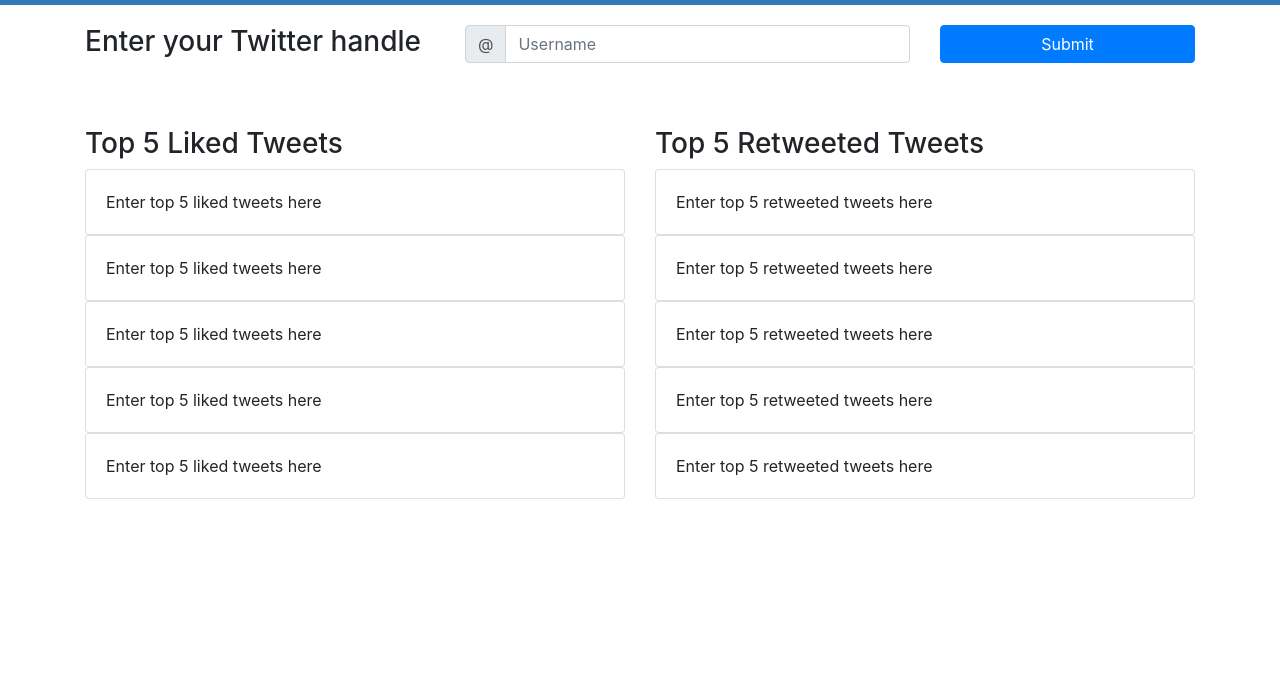
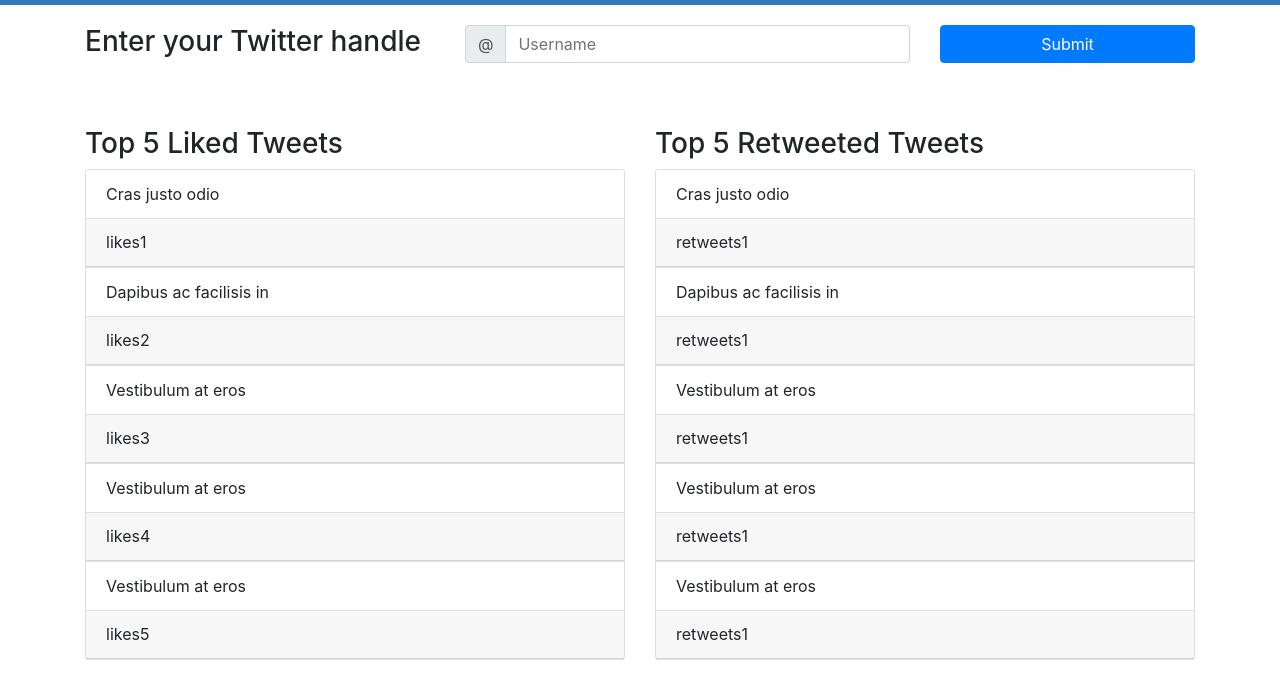
Before and after one commit to ishaanaryautd/Stats4Twitter, a website: page public/index.html in a window 1280 px wide. Shown: the part 51-750 px from the top of the page. Drawn offline with nearby package versions, Linux system fonts and the light colour scheme.

Commit message:
added likes and retweets

```diff
--- a/public/index.html
+++ b/public/index.html
@@ -46,61 +46,40 @@
         </br>
         </br>
 
-        <div class="row">
+        <div class="row" id="row">
             <div class="col-sm-6">
+
                 <h3>Top 5 Liked Tweets</h3>
                 <div class="card">
-                    <div id="like1" class="card-body">
-                        Enter top 5 liked tweets here
-                    </div>
-                </div>
-                <div class="card">
-                    <div id="like2" class="card-body">
-                        Enter top 5 liked tweets here
-                    </div>
-                </div>
-                <div class="card">
-                    <div id="like3" class="card-body">
-                        Enter top 5 liked tweets here
-                    </div>
-                </div>
-                <div class="card">
-                    <div id="like4" class="card-body">
-                        Enter top 5 liked tweets here
-                    </div>
-                </div>
-                <div class="card">
-                    <div id="like5" class="card-body">
-                        Enter top 5 liked tweets here
-                    </div>
+                    <ul class="list-group list-group-flush">
+                        <li class="list-group-item" id="like1">Cras justo odio</li>
+                        <div class="card-header" id="numlikes1">likes1</div>
+                        <li class="list-group-item" id="like2">Dapibus ac facilisis in</li>
+                        <div class="card-header" id="numlikes2">likes2</div>
+                        <li class="list-group-item" id="like3">Vestibulum at eros</li>
+                        <div class="card-header" id="numlikes3">likes3</div>
+                        <li class="list-group-item" id="like4">Vestibulum at eros</li>
+                        <div class="card-header" id="numlikes4">likes4</div>
+                        <li class="list-group-item" id="like5">Vestibulum at eros</li>
+                        <div class="card-header" id="numlikes5">likes5</div>
+                    </ul>
                 </div>
             </div>
             <div class="col-sm-6">
                 <h3>Top 5 Retweeted Tweets</h3>
                 <div class="card">
-                    <div id="retweet1" class="card-body">
-                        Enter top 5 retweeted tweets here
-                    </div>
-                </div>
-                <div class="card">
-                    <div id="retweet2" class="card-body">
-                        Enter top 5 retweeted tweets here
-                    </div>
-                </div>
-                <div class="card">
-                    <div id="retweet3" class="card-body">
-                        Enter top 5 retweeted tweets here
-                    </div>
-                </div>
-                <div class="card">
-                    <div id="retweet4" class="card-body">
-                        Enter top 5 retweeted tweets here
-                    </div>
-                </div>
-                <div class="card">
-                    <div id="retweet5" class="card-body">
-                        Enter top 5 retweeted tweets here
-                    </div>
+                    <ul class="list-group list-group-flush">
+                        <li class="list-group-item" id="retweet1">Cras justo odio</li>
+                        <div class="card-header" id="numretweets1">retweets1</div>
+                        <li class="list-group-item" id="retweet2">Dapibus ac facilisis in</li>
+                        <div class="card-header" id="numretweets1">retweets1</div>
+                        <li class="list-group-item" id="retweet3">Vestibulum at eros</li>
+                        <div class="card-header" id="numretweets1">retweets1</div>
+                        <li class="list-group-item" id="retweet4">Vestibulum at eros</li>
+                        <div class="card-header" id="numretweets1">retweets1</div>
+                        <li class="list-group-item" id="retweet5">Vestibulum at eros</li>
+                        <div class="card-header" id="numretweets1">retweets1</div>
+                    </ul>
                 </div>
             </div>
         </div>
```
Also changed, not shown: public/style.css (line endings or trailing spaces).
